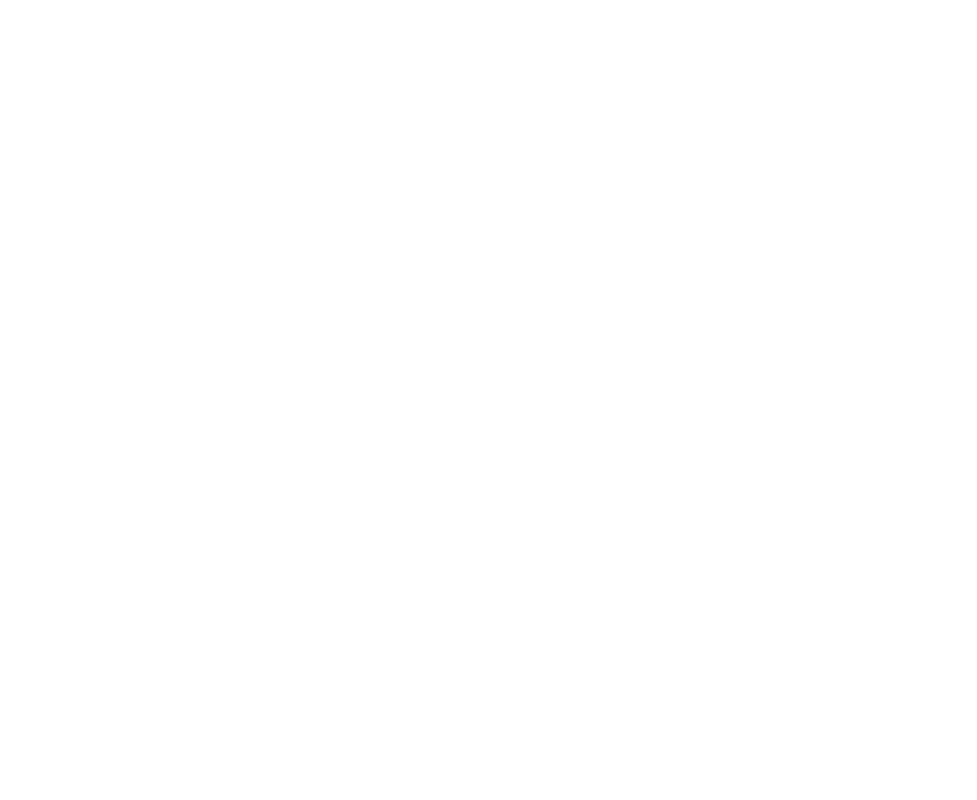
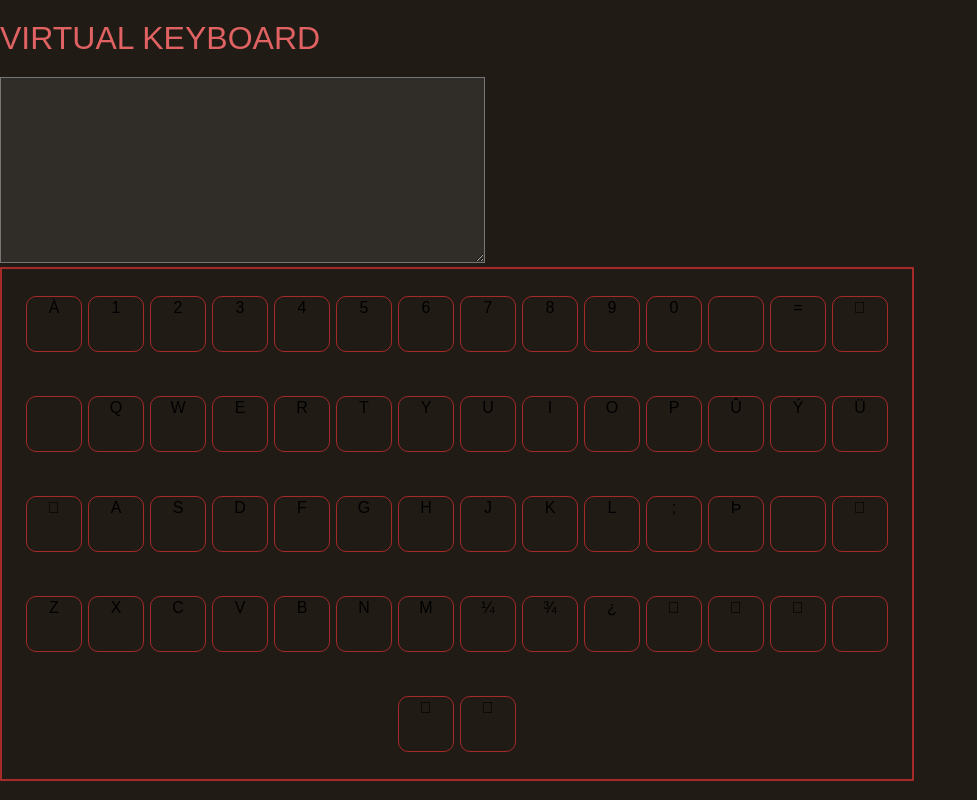
Before and after one commit to Kinderslim/virtual-keyboard, a website: page index.html in a window 1280 px wide. Shown: the whole page, without its empty margins (0-977 px from the left). Drawn offline with Linux system fonts and the light colour scheme.

Commit message:
feat: start creating keyboard

```diff
--- a/app.js
+++ b/app.js
@@ -1 +1,43 @@
-// vitrual-keyboard
+// virtual-keyboard
+
+// Create title
+
+let textTitle = document.createElement("p");
+textTitle.className = "title";
+textTitle.innerHTML = "VIRTUAL KEYBOARD";
+document.body.prepend(textTitle);
+
+// Create textarea
+
+let textArea = document.createElement("textarea");
+textArea.className = "textarea";
+textArea.setAttribute("rows", 10);
+textArea.setAttribute("cols", 50);
+document.body.append(textArea);
+
+// Create keyboard
+
+let keyboardWrapper = document.createElement("div");
+keyboardWrapper.className = "keyboard_wrapper";
+document.body.append(keyboardWrapper)
+
+/*const keyTopRows = [192, 49, 50, 51, 52, 53, 54, 55, 56, 57, 48, 173, 61, 8];
+const keyFirstRows = [9, 81, 87, 69, 82, 84, 89, 85, 73, 79, 80, 219, 221, 220];
+const keySecondRows = [20, 65, 83, 68, 70, 71, 72, 74, 75, 76, 59, 222, 13];
+const keyThirdRows = [16, 90, 88, 67, 86, 66, 78, 77, 188, 190, 191, 16];
+const keyBottomRows = [17, 18, 32, 18, 17];*/
+const keyRows = [192, 49, 50, 51, 52, 53, 54, 55, 56, 57, 48, 173, 61, 8, 9, 81, 87, 69, 82, 84, 89, 85, 73, 79, 80, 219, 221, 220, 20, 65, 83, 68, 70, 71, 72, 74, 75, 76, 59, 222, 13, 16, 90, 88, 67, 86, 66, 78, 77, 188, 190, 191, 16, 17, 18, 32, 18, 17];
+
+let initKeyboard = () => {
+  let keys = "";
+  for (let i = 0; i < keyRows.length; i++) {
+    if (keyRows[i] === 8) {
+      keys += "<div class='key key_backspace' >" + String.fromCharCode(keyRows[i])+"</div>";
+    } else {
+      keys += "<div class=key >" + String.fromCharCode(keyRows[i])+"</div>";
+    }
+  }
+  document.querySelector(".keyboard_wrapper").innerHTML = keys;
+}
+
+initKeyboard();
--- a/index.html
+++ b/index.html
@@ -5,8 +5,9 @@
   <meta http-equiv="X-UA-Compatible" content="IE=edge">
   <meta name="viewport" content="width=device-width, initial-scale=1.0">
   <title>virtual keyboard</title>
+  <link rel="stylesheet" href="style.css">
 </head>
-<body>
+<body id = "body">
   <script src="app.js"></script>
 </body>
 </html>
--- /dev/null
+++ b/style.css
@@ -0,0 +1,38 @@
+* {
+  margin: 0;
+  font-family: Arial, Helvetica, sans-serif;
+  font-size: 16px;
+  background-color: rgb(32, 27, 21);
+}
+
+.title {
+  font-size: 32px;
+  color:rgb(224, 98, 98);
+  margin: 20px auto;
+}
+
+.textarea {
+  font-size: 16px;
+  background-color: rgb(48, 44, 39);
+}
+
+.keyboard_wrapper {
+  width: 900px;
+  height: 500px;
+  display: flex;
+  align-items: center;
+  justify-content: center;
+  flex-wrap: wrap;
+  border: 2px solid brown;
+  padding: 5px;
+}
+
+.key {
+  width: 50px;
+  height: 50px;
+  border: 1px solid brown;
+  border-radius: 10px;
+  margin: 3px;
+  padding: 2px;
+  text-align: center;
+}
```
